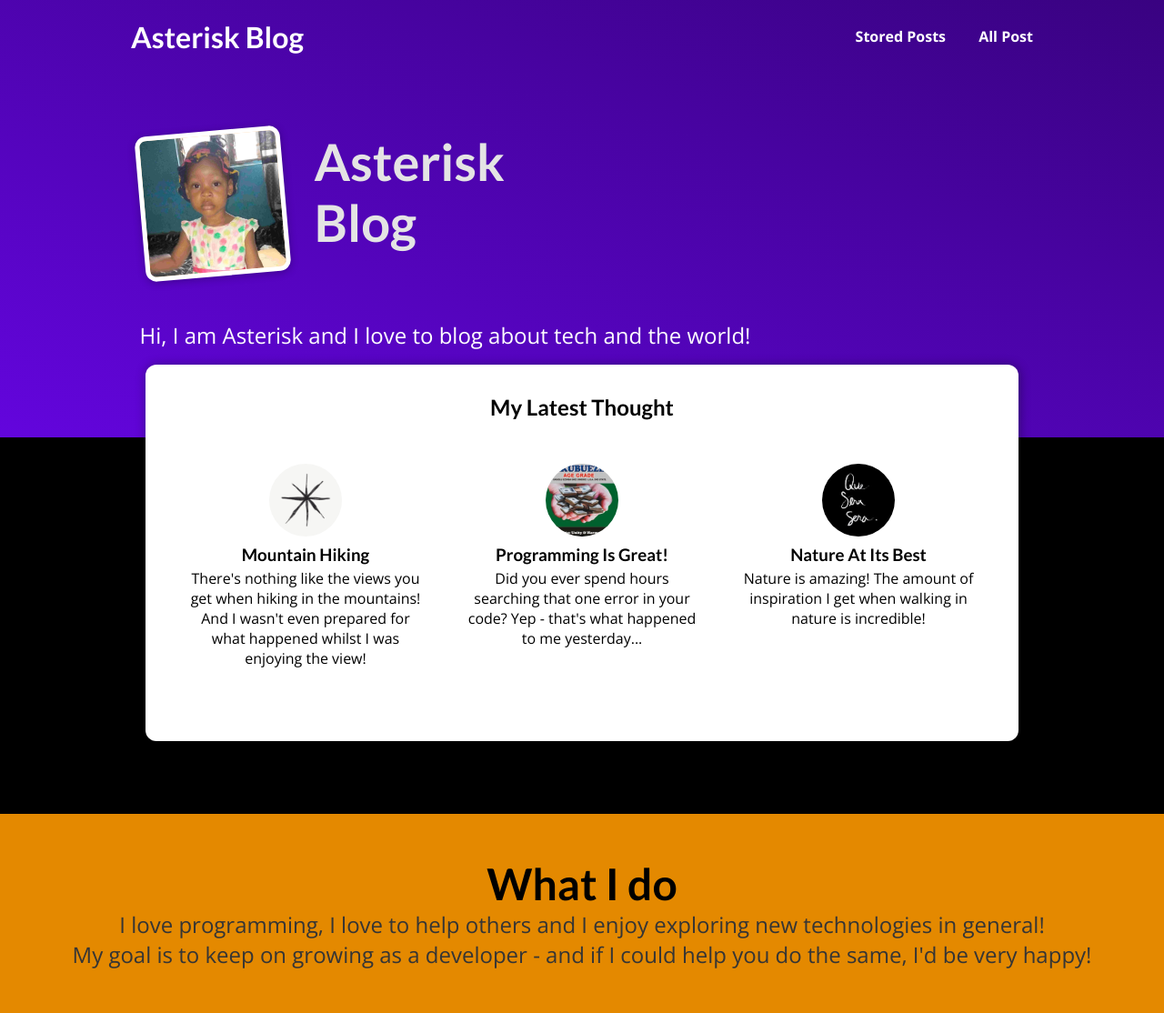
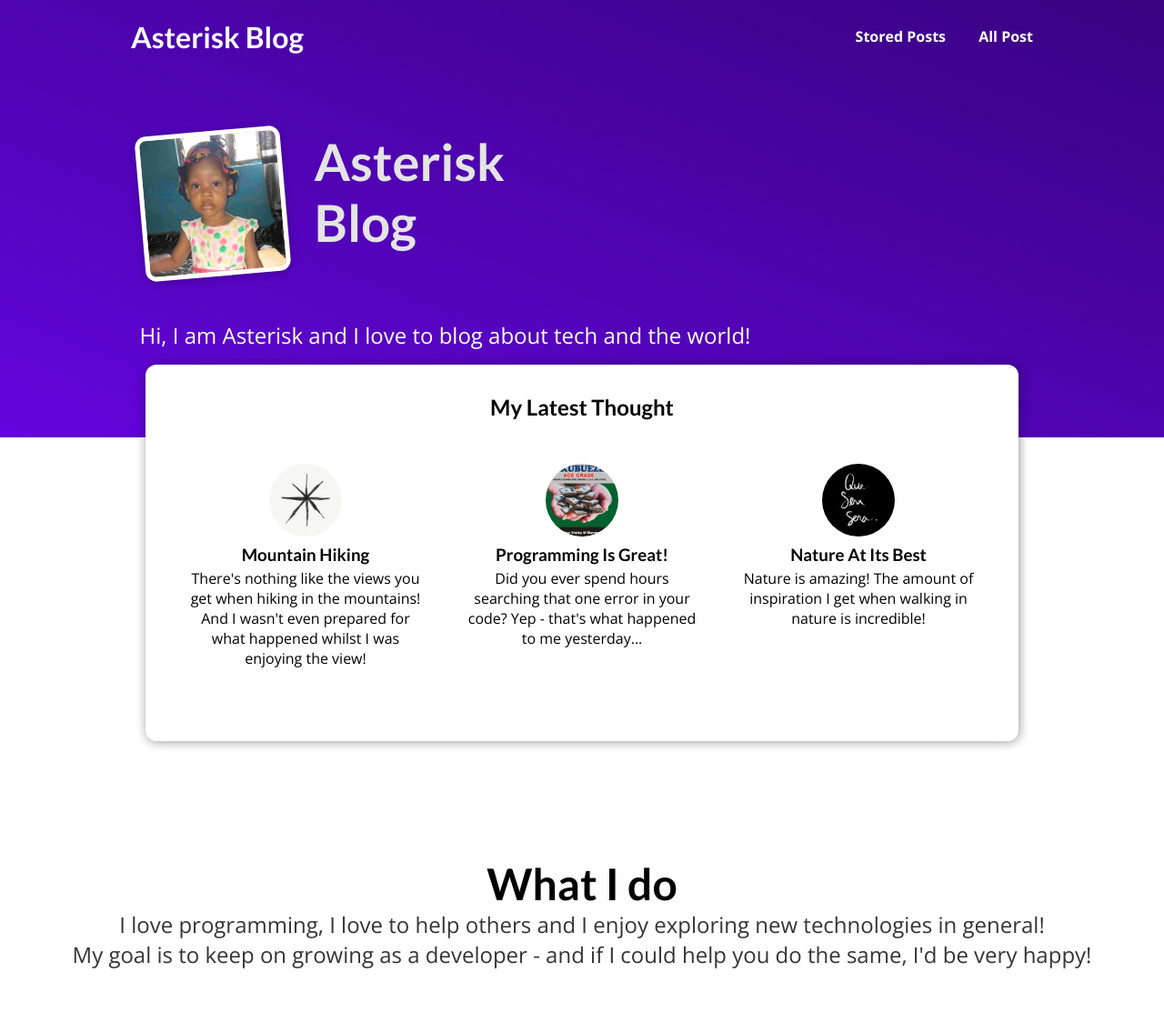
Before and after one commit to riskymind/Blog-app, a Django app: page / in a window 1280 px wide. Shown: the whole page at 91% size. Run offline with Django 5.2, Linux system fonts and the light colour scheme; data comes from the database, SQL or seed files in the repository.

Commit message:
change backgroud colors

```diff
--- a/blog/static/blog/index.css
+++ b/blog/static/blog/index.css
@@ -61,7 +61,6 @@
   #about {
     text-align: center;
     padding: 3rem;
-    background-color: #e48900;
     margin-top: 5rem;
   }
 
--- a/blog/views.py
+++ b/blog/views.py
@@ -47,13 +47,11 @@ class StartingPageView(ListView):
         data = queryset[:3]
         return data
 
-
 class AllPostsView(ListView):
     template_name = "blog/all-posts.html"
     model = Post
     ordering = ["-date"]
     context_object_name = "posts"
-
 
 class SinglePostView(View):
 
--- a/static/app.css
+++ b/static/app.css
@@ -13,7 +13,7 @@ html {
 body {
     margin: 0;
     padding: 0;
-    background-color: black;
+    background-color: white;
 }
 
 h1,
```
